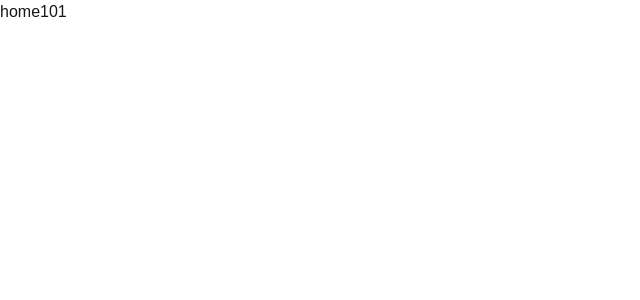
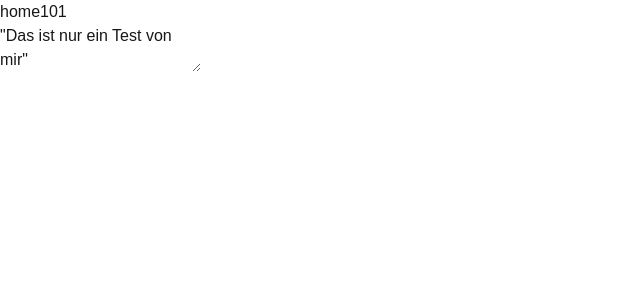
Before and after one commit to Dannyyy101/home101, a Next.js app in the folder frontend/: page / in a window 1280 px wide. Shown: the top 300 px of the page, without its empty margins (0-640 px from the left). Built offline with nearby package versions, Linux system fonts and the light colour scheme.

Commit message:
add simple implementation of the editor

```diff
--- a/frontend/src/app/layout.tsx
+++ b/frontend/src/app/layout.tsx
@@ -24,10 +24,16 @@ export default function RootLayout({
 }>) {
   return (
     <html lang="en">
-      <body
+    <head>
+        <link
+            href="https://fonts.googleapis.com/icon?family=Material+Icons"
+            rel="stylesheet"
+        />
+    </head>
+    <body
         className={`${geistSans.variable} ${geistMono.variable} antialiased`}
-      >
-        {children}
+    >
+    {children}
       </body>
     </html>
   );
--- a/frontend/src/app/page.tsx
+++ b/frontend/src/app/page.tsx
@@ -1,7 +1,10 @@
-import Image from "next/image";
+import {Texteditor} from "@/components/Texteditor";
 
 export default function Home() {
     return (
-        <div><h1>home101</h1></div>
+        <div className="w-screen h-screen flex flex-col items-center bg-white">
+            <h1>home101</h1>
+            <Texteditor/>
+        </div>
     );
 }
--- /dev/null
+++ b/frontend/src/components/Texteditor.tsx
@@ -0,0 +1,13 @@
+'use client'
+
+import {useState} from "react";
+
+export const Texteditor = () => {
+    const [content, setContent] = useState<string>("\"Das ist nur ein Test von mir\"")
+
+    return (
+        <textarea className="w-full h-full p-4 text-black focus:outline-none resize-none" value={content}
+                  onChange={(e) => setContent(e.target.value)}>
+        </textarea>
+    )
+}
```
Also changed, not shown: 1 other file (tests, documents, lock files or other folders).
